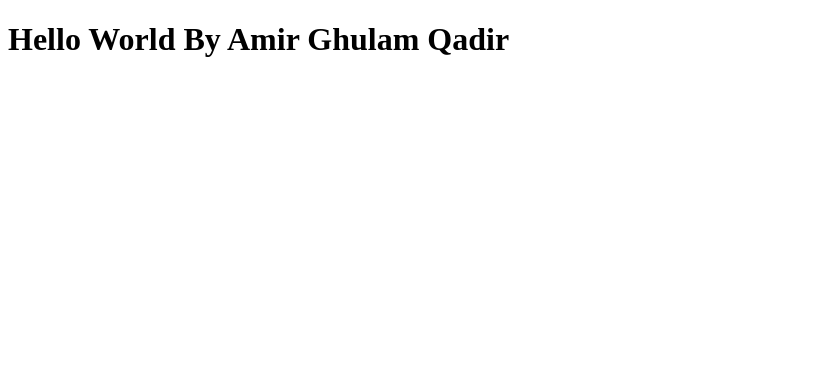
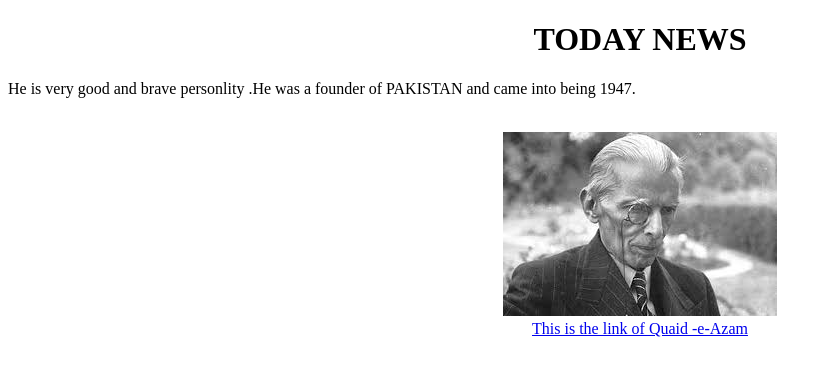
Before and after one commit to AmirQadir10/amir-repository, a plain HTML site: page index.html in a window 1280 px wide. Shown: the whole page, without its empty margins (0-832 px from the left). Drawn offline with Linux system fonts and the light colour scheme.

Commit message:
added index.html
about Quaid Information

```diff
--- a/index.html
+++ b/index.html
@@ -2,9 +2,20 @@
 <html lang="en">
 <head>
 
-    <title>for practice</title>
+    <title>TODAY NEWS</title>
 </head>
 <body>
-   <h1> Hello World By Amir Ghulam Qadir</h1>
+   <h1> <center> TODAY NEWS   </center></h1>
+   <p title="Ouaid -e- Azam  ">
+He is very good and brave personlity .He was a founder of <stronge>PAKISTAN</stronge>  and came into being 1947.
+
+   </p>
+<br>
+<center> <image src=" 3.jpg" alt="Muhammad Ali Jinnah" width="274 " height="184 "></center>
+
+ <a href="https://en.wikipedia.org/wiki/Muhammad_Ali_Jinnah"> <center>This is the link of Quaid -e-Azam</center>
+
+ </a>
+
 </body>
 </html>
```
Also changed, not shown: 3.jpg (added).
